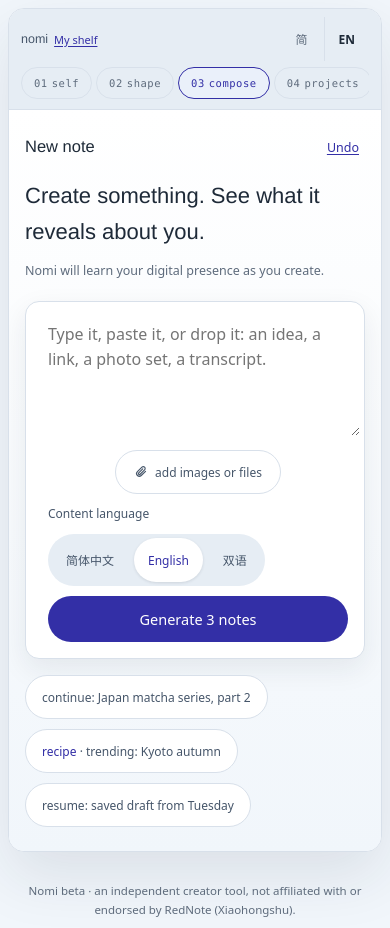
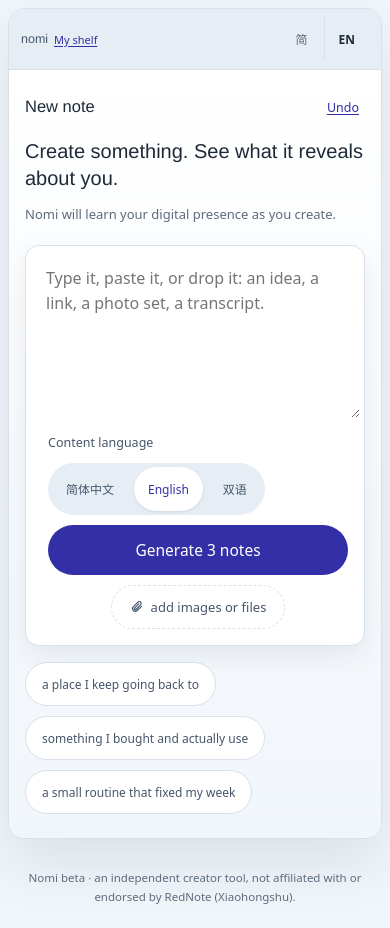
Before and after one commit to vivignette-ui/nomi4, a website: page nomi.html in a window 390 px wide. Drawn offline with Linux system fonts and the light colour scheme; no server answers.

Commit message:
Phone composer: language -> Generate -> attach, bigger box; onboarding clarity
Attach moves under the primary button as a quiet dashed row; the idea box
grows to 168px; the heading calms to 20px. During onboarding the starter
chips become real idea prompts (they implied saved drafts a new visitor does
not have), the 01-04 architecture chips stay hidden until sign-in in both
arms, and the gate drops its redundant eyebrow.

Co-Authored-By: Claude Opus 5 <noreply@anthropic.com>

```diff
--- a/nomi.html
+++ b/nomi.html
@@ -491,10 +491,19 @@
     html[lang^="zh"] .wchoice .wd{line-height:1.85}
     .pshelf{grid-template-columns:1fr;gap:16px}
     .pbuild{grid-template-columns:1fr;gap:24px}
-    .pfoot{flex-direction:column;align-items:stretch;gap:12px}
-    .pfoot .pbtn{width:100%;padding:13px}
-    .attachbtn{justify-content:center;min-height:44px;padding:7px 18px}
+    /* composer on a phone: language -> Generate -> attach. The primary action
+       sits right under the text; attaching is the optional extra, so it goes
+       below the button as a quiet link-style row. */
+    .pfoot{flex-direction:column;align-items:stretch;gap:12px;padding:6px 12px 12px}
+    .pfoot .clangrow{order:1}
+    .pfoot .pbtn{order:2;width:100%;padding:14px;font-size:15.5px}
+    .pfoot .attachbtn{order:3;justify-content:center;min-height:44px;padding:7px 18px;border-style:dashed;background:transparent;font-size:13px}
+    .pomni textarea{min-height:168px;padding:16px 16px 8px}
     .clangrow{justify-content:space-between}
+    .clangrow .cl1{font-size:12.5px}
+    .pq{font-size:20px;line-height:1.35}
+    .pqhint{font-size:13px;margin-top:-4px}
+    .pstarts{gap:8px}
     /* Studio on a phone: the three drafts come FIRST, the page-layout
        preview sits below them - you read your content, then scroll to see
        how it lands on the page. */
@@ -1120,6 +1129,9 @@ this is my whole personality now</div>
       aqDone:"That's me \u2192",
       aqSignin:"Sign in",
       aTransition:"Got it. Let's make something that feels like you.",
+      obStart1:"a place I keep going back to", obFill1:"A place I keep going back to, and the one thing I always order",
+      obStart2:"something I bought and actually use", obFill2:"Something I bought this year that I actually use every day",
+      obStart3:"a small routine that fixed my week", obFill3:"A small routine that quietly fixed my week",
       bReadHead:"Here's what I'm picking up about you.",
       bReadSub:"Adjust anything that feels off.",
       bReadAccept:"That's me",
@@ -1276,6 +1288,9 @@ this is my whole personality now</div>
       aqDone:"就是这样 \u2192",
       aqSignin:"登录",
       aTransition:"懂了。现在来做一点真正像你的东西。",
+      obStart1:"一家我反复去的店", obFill1:"一家我反复去的店，和每次必点的那一样",
+      obStart2:"买了真的在用的东西", obFill2:"今年买的、真的每天都在用的东西",
+      obStart3:"一个救了我这周的小习惯", obFill3:"一个不起眼、却救了我这一周的小习惯",
       bReadHead:"这是我刚刚读到的你。",
       bReadSub:"哪里不像你，就调一下。",
       bReadAccept:"就是我",
@@ -1603,9 +1618,20 @@ this is my whole personality now</div>
         body:payload}).catch(function(){});
     }catch(e){}
   }
+  // Starter chips: during onboarding they are three real idea prompts (in the
+  // current language); otherwise the original demo starters.
+  function syncStarters(){
+    var onboarding=S.expActive&&!S.signedIn;
+    document.querySelectorAll("#p-compose .pstart").forEach(function(b,i){
+      if(!b._orig)b._orig={html:b.innerHTML,fill:b.dataset.fill};
+      if(onboarding){b.textContent=t("obStart"+(i+1));b.dataset.fill=t("obFill"+(i+1));}
+      else{b.innerHTML=b._orig.html;b.dataset.fill=b._orig.fill;}
+    });
+  }
   function applyLang(){
     document.querySelectorAll("[data-i]").forEach(function(el){ el.textContent = t(el.dataset.i); });
     document.querySelectorAll("[data-ip]").forEach(function(el){ el.placeholder = t(el.dataset.ip); });
+    syncStarters();
     // the experiment gate is built in JS, so a language switch re-renders it
     // (selection and learning panel are restored from state inside)
     if(S.expActive&&document.getElementById("r-gate").classList.contains("on"))renderGateExp();
@@ -1743,7 +1769,9 @@ this is my whole personality now</div>
     document.getElementById(id).classList.add("on");
     // the inert 01-04 chips announce four steps of work before anyone has
     // agreed to step one - keep them off the invitation screen
-    document.querySelector(".psteps").style.display = (id==="a-onboard") ? "none" : "";
+    // the 01-04 chips describe the product's architecture; during onboarding
+    // (both arms, until sign-in) the visitor only needs the one next action
+    document.querySelector(".psteps").style.display = (id==="a-onboard"||(S.expActive&&!S.signedIn)) ? "none" : "";
     var hi = id==="p-studio" ? "p-projects" : id;
     document.querySelectorAll(".pstep").forEach(function(s){s.classList.toggle("on",s.dataset.go===hi)});
     if(id==="p-self") renderSelf();
@@ -1760,6 +1788,10 @@ this is my whole personality now</div>
           hint.dataset.i="aTransition";hint.textContent=t("aTransition");hint.hidden=false;
         }else hint.hidden=true;
       }
+      // During onboarding the starter chips must not imply saved work the
+      // visitor does not have ("resume: saved draft from Tuesday"); they
+      // become three real idea prompts. Control users keep the originals.
+      syncStarters();
       var pb=document.querySelector("#p-compose .pback");
       if(pb)pb.style.display=(S.expActive&&!S.signedIn&&!S.hasSelf&&S.expVariant==="learned_create")?"none":"";
       if(S.expActive&&!pGoDirect._ce){pGoDirect._ce=1;track("compose_entered",{});}
@@ -2890,6 +2922,8 @@ this is my whole personality now</div>
     var host=document.getElementById("g-exp");
     document.getElementById("g-note").style.display="none";
     document.getElementById("g-locked").style.display="none";
+    // the header already says "your three notes"; the eyebrow would repeat it
+    var lbl=document.querySelector('#r-gate [data-i="gatePrevLbl"]'); if(lbl)lbl.style.display="none";
     host.hidden=false;host.innerHTML="";
     if(!S.bVerified&&!S.aPicked)gateSel=0;
     var isB=S.expVariant==="learned_create";
@@ -3024,6 +3058,7 @@ this is my whole personality now</div>
     document.getElementById("g-exp").hidden=true;
     document.getElementById("g-note").style.display="";
     document.getElementById("g-locked").style.display="";
+    var lbl0=document.querySelector('#r-gate [data-i="gatePrevLbl"]'); if(lbl0)lbl0.style.display="";
     var d=drafts()[0];
     var g=document.getElementById("g-note");
     g.innerHTML="";
```
